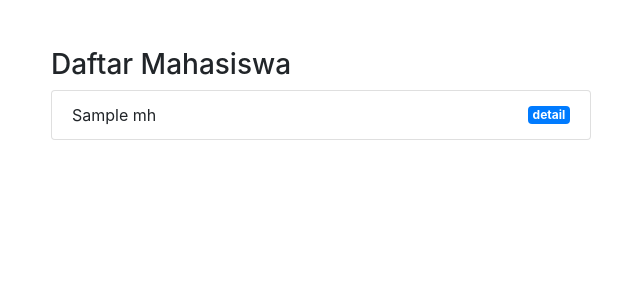
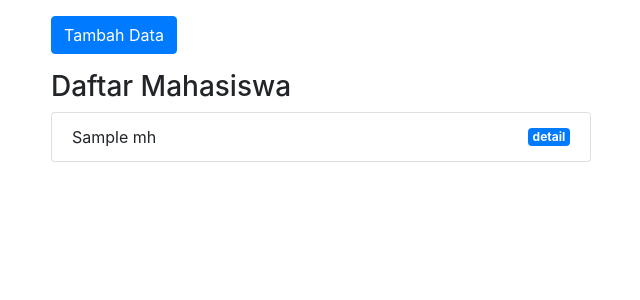
Before and after one commit to practice-testing-and-tutorial/web-app-php-mvc, a PHP site: the page made by app/views/mahasiswa/index.php in a window 1280 px wide. Shown: the part 56-356 px from the top of the page, without its empty margins (34-674 px from the left). Run offline with PHP 8.4, Linux system fonts and the light colour scheme; the template is opened without the code that fills it: most values are stand-ins (such as "Sample title", 1, 10 or a date in 2020); some libraries are stand-ins or nearby versions.

Commit message:
- mvc9 insert data to db, implementing bootstrap modal box

```diff
--- a/app/core/Database.php
+++ b/app/core/Database.php
@@ -63,4 +63,8 @@ class Database {
         $this->execute();
         return $this->stmt->fetch(PDO::FETCH_ASSOC);
     }
+
+    public function changedRowCount(){
+        return $this->stmt->rowCount(); // returns affected/changed row
+    }
 }
--- a/app/views/mahasiswa/index.php
+++ b/app/views/mahasiswa/index.php
@@ -1,15 +1,61 @@
-<div class="container mt-5">
+<div class="container mt-3">
     <div class="row">
         <div class="col-6">
+            <button type="button" class="btn btn-primary mb-3" data-toggle="modal" data-target="#formModal">
+                Tambah Data
+            </button>
             <h3>Daftar Mahasiswa</h3>
             <ul class="list-group">
                 <?php foreach ($data['mhs'] as $mhs) : ?>
                     <li class="list-group-item d-flex justify-content-between align-items-center">
                         <?= $mhs['nama']; ?>
-                            <a href="<?= BASEURL;?>/mahasiswa/detail/<?= $mhs['id'];?>" class="badge badge-primary">detail</a>
+                        <a href="<?= BASEURL; ?>/mahasiswa/detail/<?= $mhs['id']; ?>" class="badge badge-primary">detail</a>
                     </li>
                 <?php endforeach; ?>
             </ul>
         </div>
     </div>
 </div>
+
+<div class="modal fade" id="formModal" tabindex="-1" aria-labelledby="judulModal" aria-hidden="true">
+    <div class="modal-dialog">
+        <div class="modal-content">
+            <div class="modal-header">
+                <h5 class="modal-title" id="judulModal">Tambah Data Mahasiswa</h5>
+                <button type="button" class="close" data-dismiss="modal" aria-label="Close">
+                    <span aria-hidden="true">&times;</span>
+                </button>
+            </div>
+            <div class="modal-body">
+                <form action="<?= BASEURL; ?>/mahasiswa/tambah" method="POST">
+                    <div class="form-group">
+                        <label for="nama">Nama</label>
+                        <input type="text" class="form-control" id="nama" name="nama" placeholder="Enter name">
+                    </div>
+                    <div class="form-group">
+                        <label for="nrp">NRP</label>
+                        <input type="number" class="form-control" id="nrp" name="nrp" placeholder="043004023">
+                    </div>
+                    <div class="form-group">
+                        <label for="email">Email</label>
+                        <input type="email" class="form-control" id="email" name="email" placeholder="example@mail.com">
+                    </div>
+                    <div class="form-group">
+                        <label for="jurusan">Jurusan</label>
+                        <select class="form-control" id="jurusan" name="jurusan">
+                            <option value="Teknik Informatika">Teknik Informatika</option>
+                            <option value="Teknik Industri">Teknik Industri</option>
+                            <option value="Teknik Pangan">Teknik Pangan</option>
+                            <option value="Teknik Planologi">Teknik Planologi</option>
+                            <option value="Teknik Lingkungan">Teknik Lingkungan</option>
+                        </select>
+                    </div>
+            </div>
+            <div class="modal-footer">
+                <button type="button" class="btn btn-secondary" data-dismiss="modal">Batal</button>
+                <button type="submit" class="btn btn-primary">Simpan</button>
+                </form>
+            </div>
+        </div>
+    </div>
+</div>
```
Also changed, not shown: app/controllers/Mahasiswa.php (+7 -0 lines), app/models/Mahasiswa_model.php (+14 -0 lines). Lines whose indentation alone changed are shown as unchanged.
